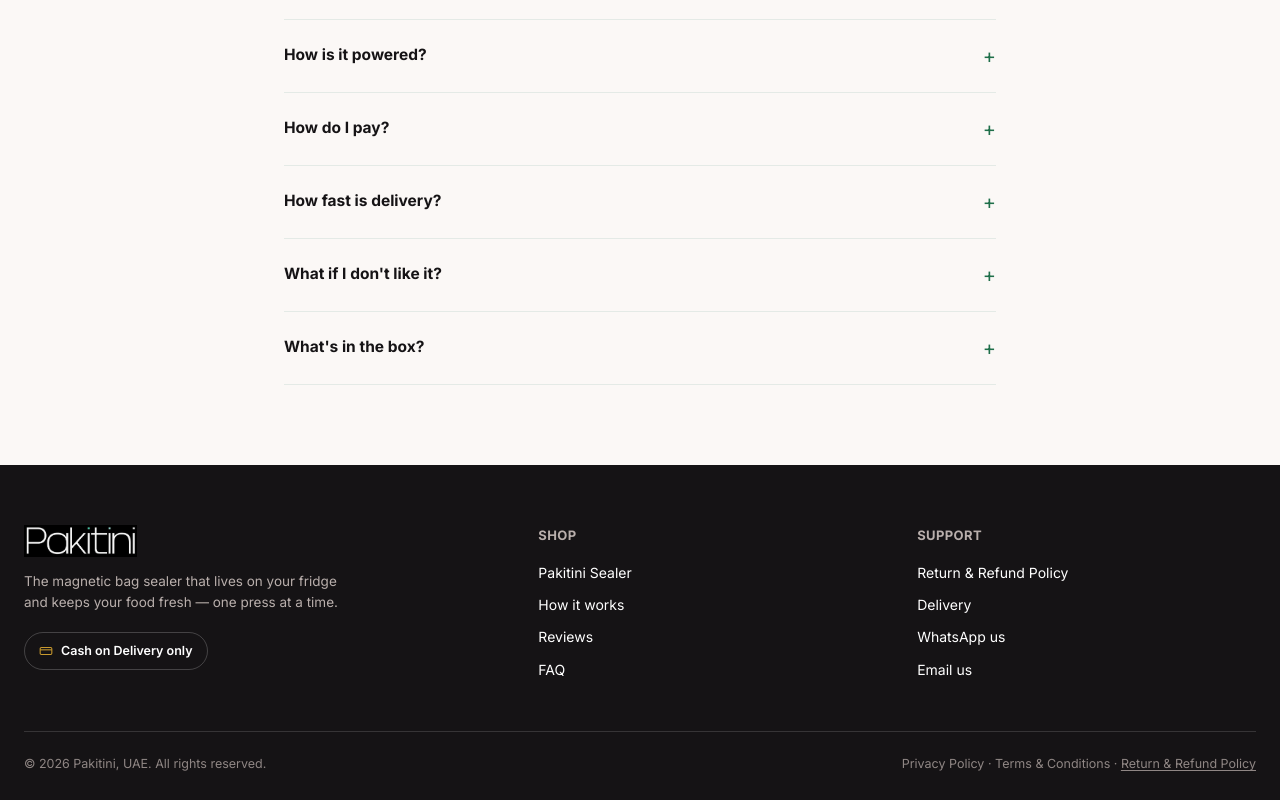
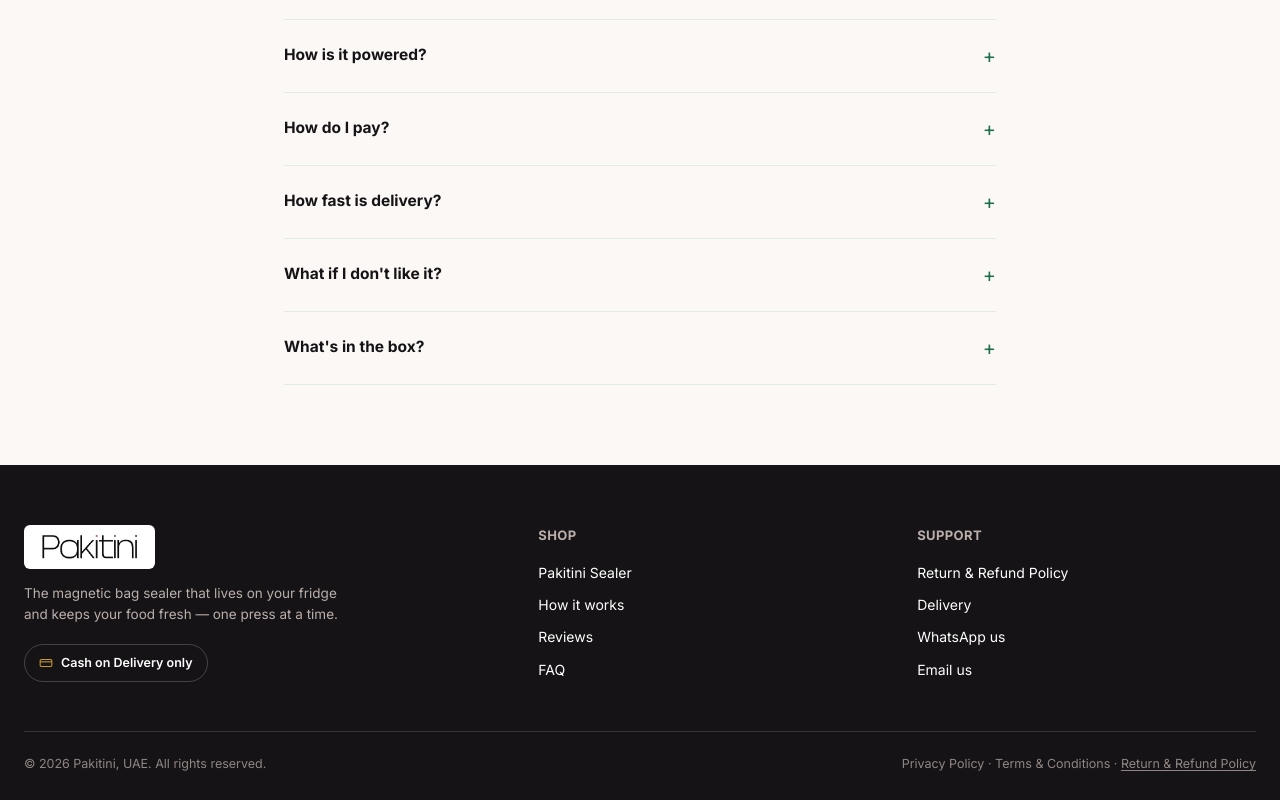
Before and after one commit to infopakitini/pakitini-landing, a Next.js app: page / in a window 1280 px wide. Shown: the part 7183-7983 px from the top of the page. Built offline with nearby package versions, Linux system fonts and the light colour scheme; no server answers.

Commit message:
Footer logo: white badge background instead of color-inverted blend

```diff
--- a/app/globals.css
+++ b/app/globals.css
@@ -257,7 +257,8 @@ footer ul li a:hover{color:var(--gold);}
 .footer-bottom{border-top:1px solid rgba(255,255,255,0.14); padding-top:22px; display:flex; justify-content:space-between; flex-wrap:wrap; gap:10px; font-size:12.5px; color:#8f8684;}
 .footer-bottom a{cursor:pointer; text-decoration:underline; text-underline-offset:2px;}
 .footer-bottom a:hover{color:var(--gold);}
-.logo-img-invert{filter:invert(1);}
+.logo-badge{display:inline-flex; align-items:center; background:#fff; padding:8px 16px; border-radius:6px;}
+.logo-badge .logo-img{height:28px;}
 @media(max-width:760px){.footer-grid{grid-template-columns:1fr;}}
 
 .sticky-cart{position:fixed; left:0; right:0; bottom:0; background:#fff; border-top:1px solid var(--line); box-shadow:0 -8px 24px rgba(0,0,0,0.08); padding:12px 18px; display:flex; align-items:center; justify-content:space-between; gap:14px; z-index:70; transform:translateY(120%); transition:transform .25s ease;}
--- a/components/Footer.js
+++ b/components/Footer.js
@@ -28,7 +28,9 @@ export default function Footer() {
           <div>
             <div className="logo">
               {PRODUCT.LOGO ? (
-                <img src={PRODUCT.LOGO} alt={PRODUCT.NAME} className="logo-img logo-img-invert" />
+                <span className="logo-badge">
+                  <img src={PRODUCT.LOGO} alt={PRODUCT.NAME} className="logo-img" />
+                </span>
               ) : (
                 <>
                   Pak<span className="dot">i</span>t<span className="dot">i</span>ni
```
